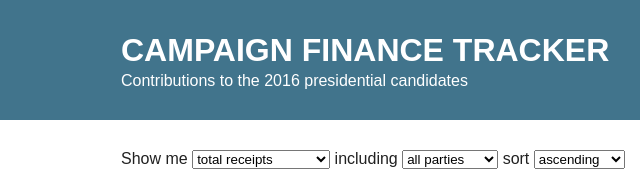
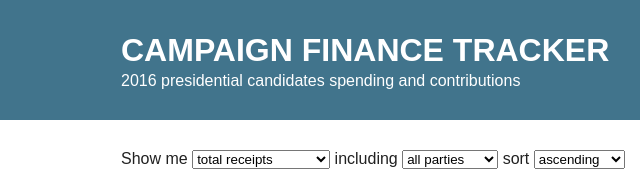
Before and after one commit to sdotson/campaign-finance, a plain HTML site: page index.html in a window 1280 px wide. Shown: the top 187 px of the page, 39-679 px from the left. Drawn offline with Linux system fonts and the light colour scheme; files that its build step writes are made by us from their sources; no server answers.

Commit message:
Update 2015-08-29T04:08:14.419Z

```diff
--- a/index.html
+++ b/index.html
@@ -16,7 +16,7 @@
         <header class="header">
             <div class="content-width">
                 <h1>Campaign Finance Tracker</h1>
-                <p class="subheader">Contributions to the 2016 presidential candidates</p>
+                <p class="subheader">2016 presidential candidates spending and contributions</p>
             </div>
         </header>
         <main class="main">
```
